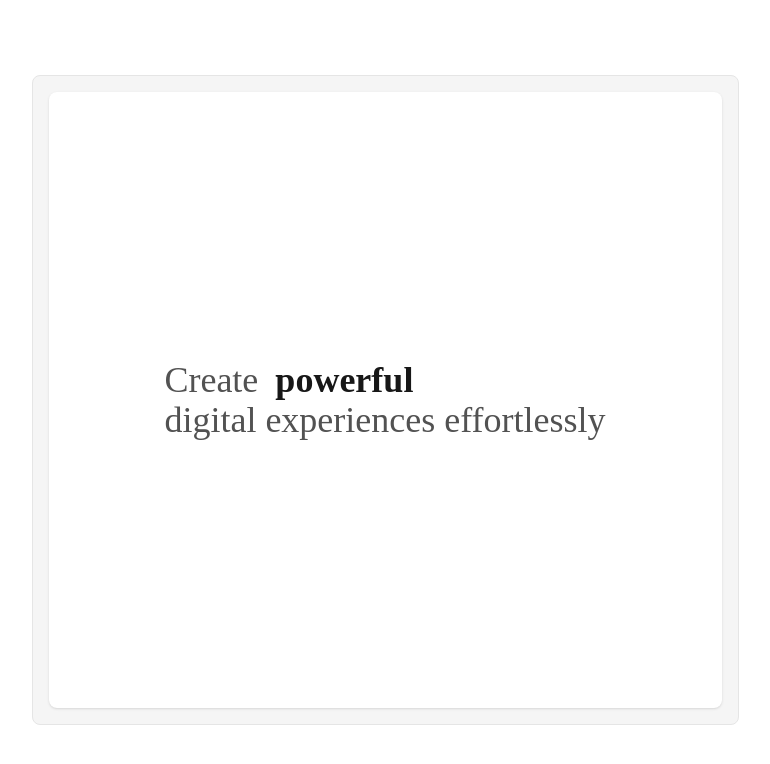
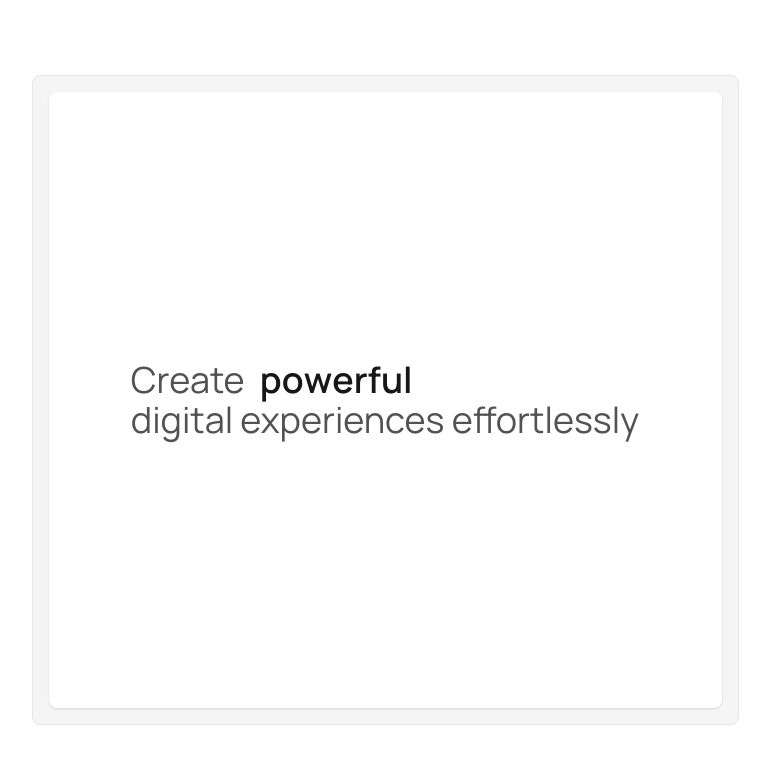
Before and after one commit to veyl-ui/veyl, a Next.js app: page /preview/flip-words in a window 1280 px wide. Shown: the top 764 px of the page, without its empty margins (255-1025 px from the left). Built offline with nearby package versions, Linux system fonts and the light colour scheme.

Commit message:
chore(flip-words): update preview page for the inherited font

```diff
--- a/src/app/preview/flip-words/page.tsx
+++ b/src/app/preview/flip-words/page.tsx
@@ -1,6 +1,10 @@
 
 import { FlipWords } from "@/registry/veyl/flip-words";
-import "@/registry/veyl/flip-words/flip-words.css";
+import { Manrope } from "next/font/google";
+
+const manrope = Manrope({
+  subsets: ["latin"],
+});
 
 export default function FlipWordsPreviewPage() {
   const words = ["creative", "powerful", "seamless", "dynamic"];
@@ -9,7 +13,7 @@ export default function FlipWordsPreviewPage() {
     <main className="flex min-h-screen justify-center items-center px-4">
       <div className="flex h-[650px] w-[707px] max-w-full items-center justify-center rounded-md border border-neutral-200 bg-neutral-100 p-4 dark:border-neutral-800 dark:bg-neutral-900">
         <div className="flex h-full w-full items-center justify-center rounded-md bg-white dark:bg-black shadow-sm">
-          <div className="flip-words-container text-4xl mx-auto font-normal text-neutral-600 dark:text-neutral-400">
+          <div className={`${manrope.className} text-4xl mx-auto font-normal text-neutral-600 dark:text-neutral-400`}>
             Create <FlipWords words={words} className="font-semibold" /> <br />
             digital experiences effortlessly
           </div>
```
